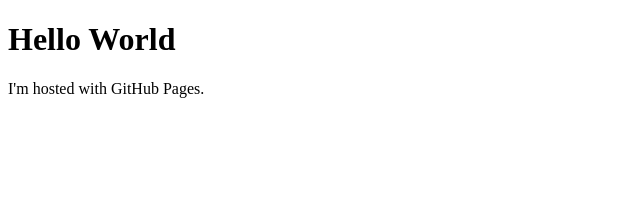
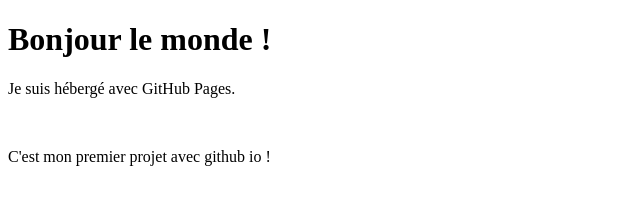
Before and after one commit to fannysaez/moncv, a plain HTML site: page index.html in a window 1280 px wide. Shown: the whole page, without its empty margins (0-640 px from the left). Drawn offline with Linux system fonts and the light colour scheme.

Commit message:
initial commit

```diff
--- a/index.html
+++ b/index.html
@@ -1,7 +1,8 @@
 <!DOCTYPE html>
 <html>
 <body>
-<h1>Hello World</h1>
-<p>I'm hosted with GitHub Pages.</p>
+<h1>Bonjour le monde !</h1>
+<p>Je suis hébergé avec GitHub Pages.</p><br>
+<p>C'est mon premier projet avec github io !</p>
 </body>
 </html>
```
